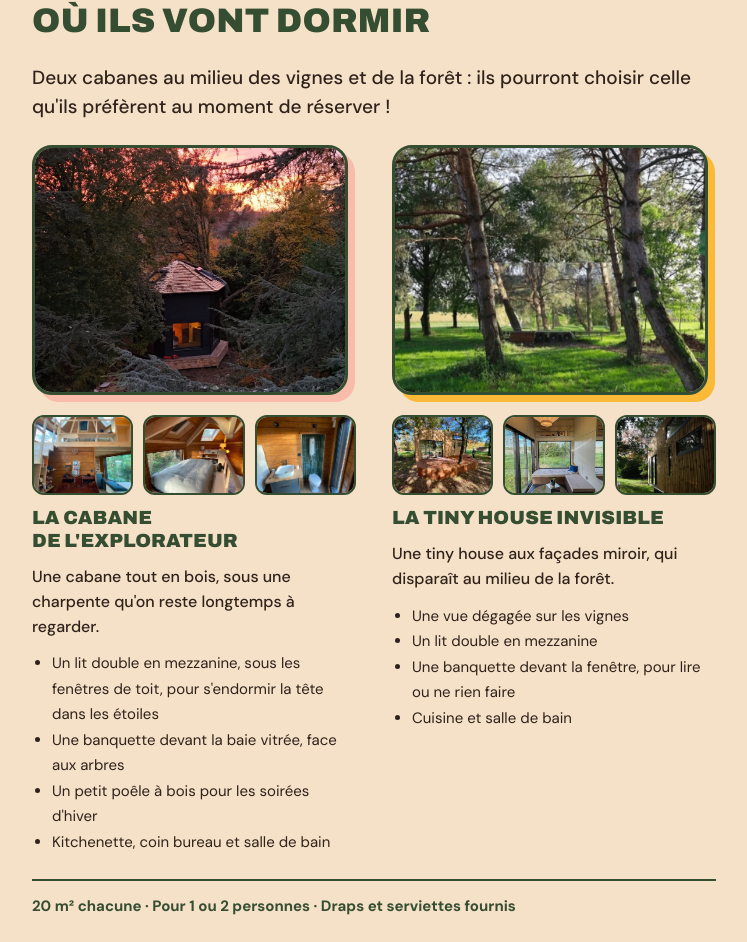
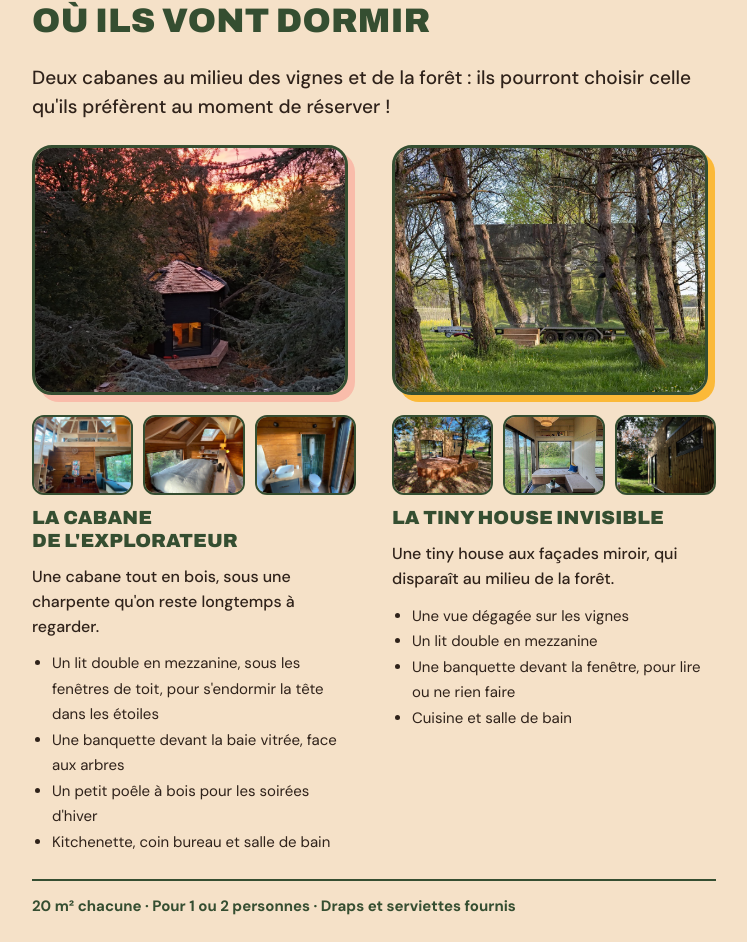
Before and after one commit to KillianTa/bon-cadeau-noel, a plain HTML site: page index.html in a window 1280 px wide. Shown: the part 1928-2870 px from the top of the page, without its empty margins (48-795 px from the left). Drawn offline with Linux system fonts and the light colour scheme.

Commit message:
Remplacer la photo principale de la tiny par une version nette
Co-Authored-By: Claude Fable 5.2 <noreply@anthropic.com>

```diff
--- a/index.html
+++ b/index.html
@@ -266,7 +266,7 @@ footer a{text-decoration:underline}
           <ul><li>Un lit double en mezzanine, sous les fenêtres de toit, pour s'endormir la tête dans les étoiles</li><li>Une banquette devant la baie vitrée, face aux arbres</li><li>Un petit poêle à bois pour les soirées d'hiver</li><li>Kitchenette, coin bureau et salle de bain</li></ul>
         </article>
         <article class="cabane">
-          <img class="photo ombre-j" loading="lazy" src="img/tiny-invisible-miroir.jpg" alt="La façade miroir de la Tiny House invisible, qui reflète la forêt">
+          <img class="photo ombre-j" loading="lazy" src="img/tiny-invisible-miroir-nette.jpg" alt="La Tiny House invisible et ses façades miroir, qui reflètent les arbres autour d'elle">
           <div class="minis"><img loading="lazy" src="img/tiny-invisible-exterieur.jpg" alt="La tiny house et sa terrasse en bois"><img loading="lazy" src="img/tiny-invisible-banquette.jpg" alt="La banquette devant la fenêtre"><img loading="lazy" src="img/tiny-invisible-facade.jpg" alt="La façade en bois de la tiny house"></div>
           <h3>La Tiny House invisible</h3>
           <p class="acc">Une tiny house aux façades miroir, qui disparaît au milieu de la forêt.</p>
```
Also changed, not shown: img/tiny-invisible-miroir-nette.jpg (added), img/tiny-invisible-miroir.jpg (deleted).
